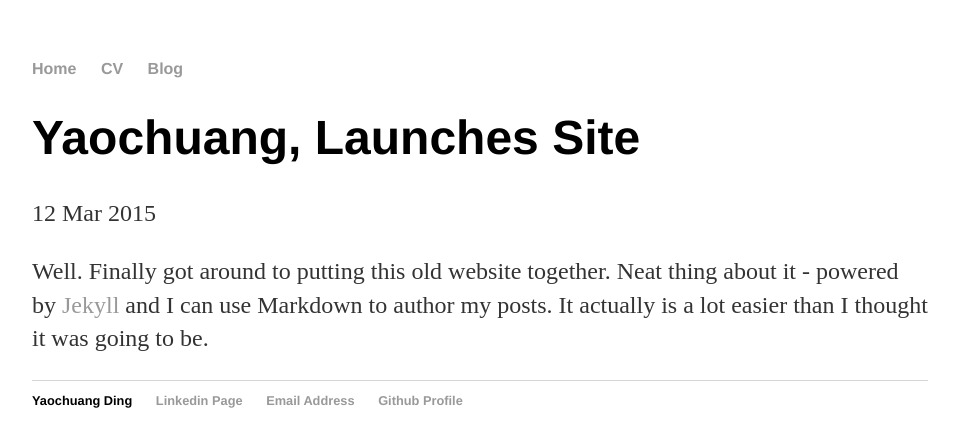
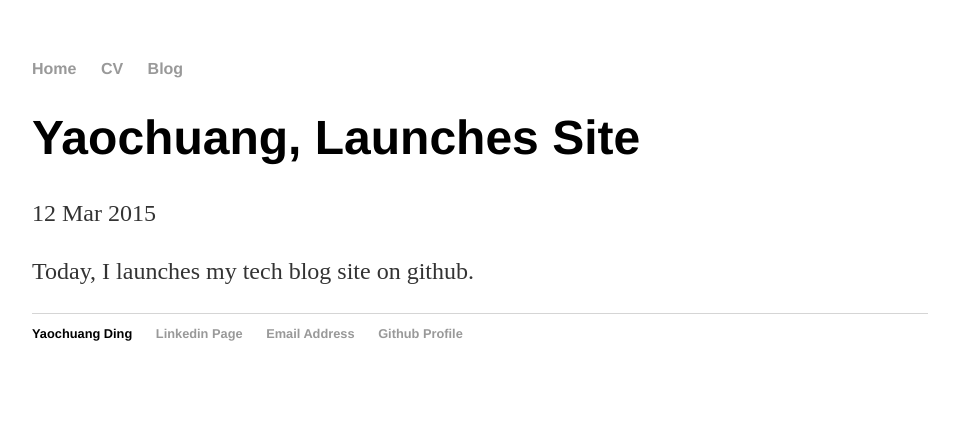
Before and after one commit to ychding11/ychding11.github.io, a Jekyll site: the page built from _posts/2015-03-12-site-launched.md, in a window 1280 px wide. Shown: the top 447 px of the page, without its empty margins (160-1119 px from the left). Built offline with Jekyll 4.4.1, drawn with Linux system fonts in a browser that asks for light colours.

Commit message:
Lanuch site announcement.

```diff
--- a/_posts/2015-03-12-site-launched.md
+++ b/_posts/2015-03-12-site-launched.md
@@ -3,4 +3,4 @@
 title: "Yaochuang, Launches Site"
 date: 2015-03-12
 ---
-Well. Finally got around to putting this old website together. Neat thing about it - powered by [Jekyll](http://jekyllrb.com) and I can use Markdown to author my posts. It actually is a lot easier than I thought it was going to be.
+Today, I launches my tech blog site on github.
```
